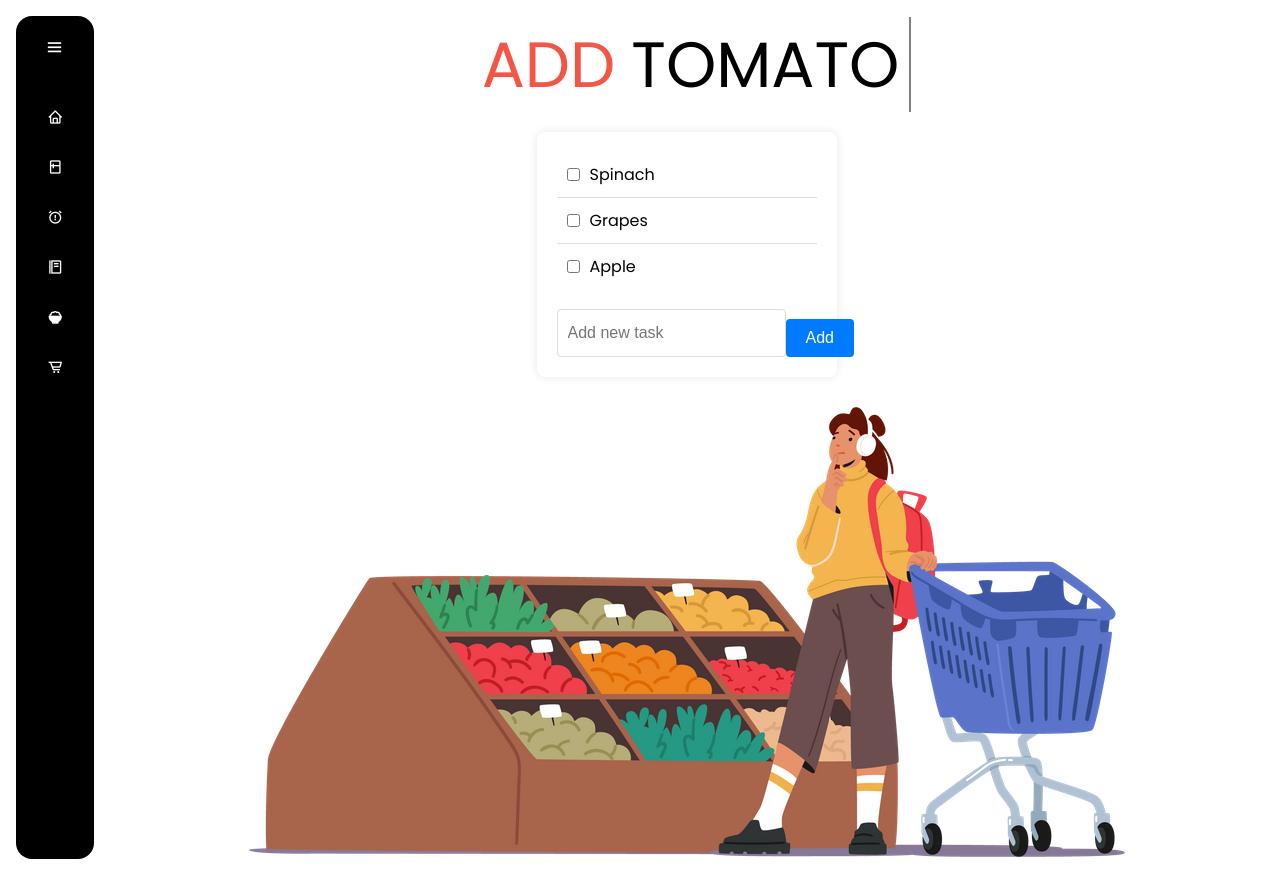
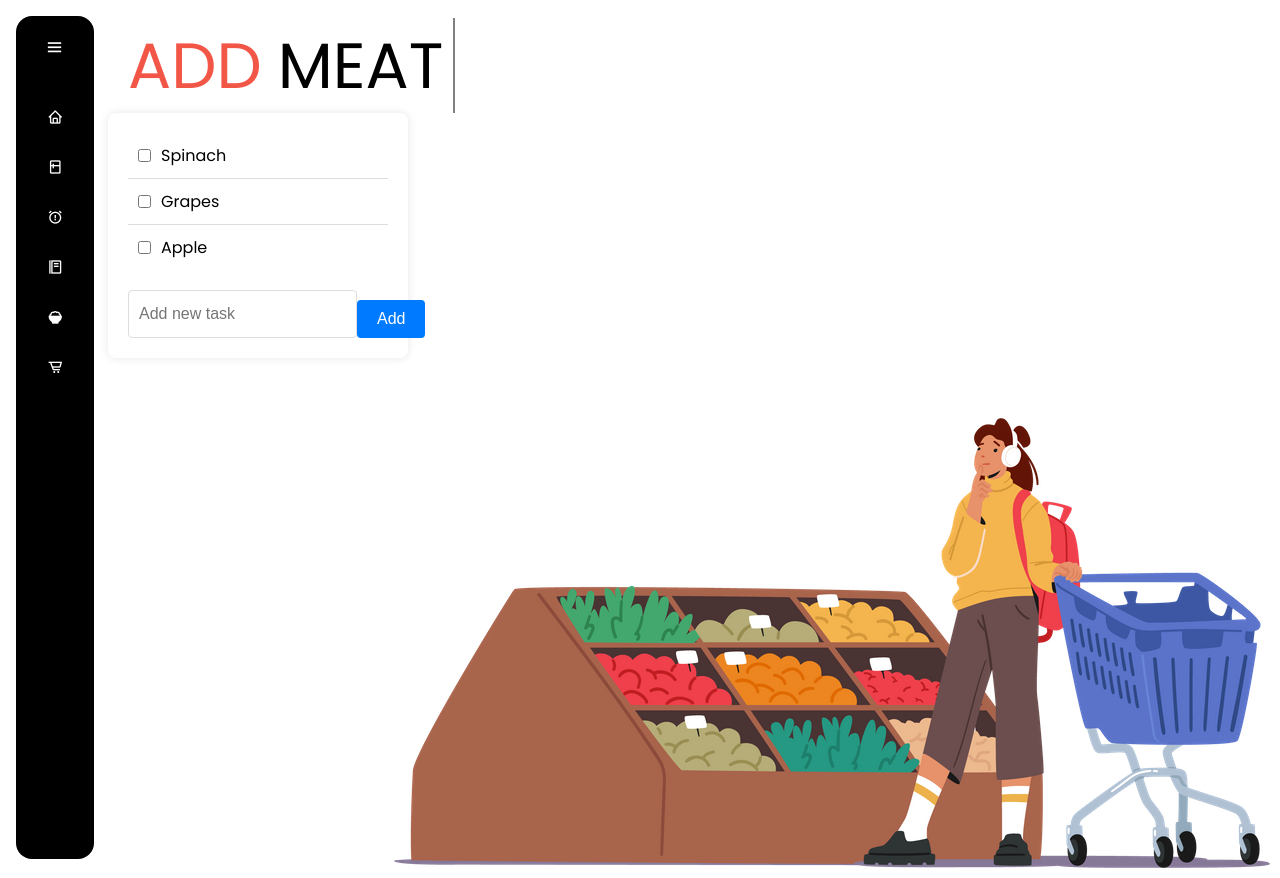
Before and after one commit to kosuri-indu/StockUp, a Flask app: page /shop-smart in a window 1280 px wide. Run offline with Flask 3, Linux system fonts and the light colour scheme; some web fonts are replaced.

Commit message:
shop css fixed

```diff
--- a/frontend/static/css/features.css
+++ b/frontend/static/css/features.css
@@ -153,9 +153,8 @@
     font-family: 'Poppins';
     font-size: 5vw;
     display: flex;
-    align-items: center; /* Center align the content vertically */
+    align-items: flex-start;
     padding-left: 20px;
-    height: auto; /* Ensure the container height adjusts to the content */
 }
 
 .constant {
@@ -166,6 +165,7 @@
 
 
 .typing {
+    display: inline-block;
     border-right: 2px solid grey;
     white-space: nowrap;
     overflow: hidden;
@@ -183,35 +183,37 @@
     animation: blink 1s step-end infinite;
 }
 
-@media (max-width: 600px) {
+@media (max-width: 850px) {
     .text-container {
-        font-size: 12vw; /* Larger font size for smaller screens */
+        font-size: 55.75px; /* Larger font size for smaller screens */
     }
 }
 
-.pagecontent {
-    display: flex;
-    flex-direction: column;
-    align-items: center; /* Center align content horizontally */
-    justify-content: center; /* Center align content vertically */
-    /* position: relative; */ /* Remove this if it’s causing issues */
-    padding: 20px; /* Add padding if needed */
+@media (max-width: 470px) {
+    .text-container {
+        font-size: 8vw; /* Larger font size for smaller screens */
+    }
 }
 
+
+
 .image {
+    position: absolute; /* Change from fixed to absolute */
+    padding-left: 50px;
+    bottom: 0;
+    right: 0;
     margin: 10px;
-    max-width: 100%; /* Ensure the image is responsive */
-    height: auto; /* Maintain aspect ratio */
+    max-width: 100%; /* Ensure the image does not overflow the container */
+    max-height: 100%; /* Ensure the image fits within the height */
 }
+
 
 .todo-container {
     background-color: #fff;
     border-radius: 8px;
     box-shadow: 0 0 10px rgba(0, 0, 0, 0.1);
-    width: 80%; /* Make the todo container responsive */
-    max-width: 300px;
+    width: 300px;
     padding: 20px;
-    margin: 20px auto; /* Add margin for spacing */
 }
 
 .todo-list {
--- a/frontend/templates/shop-smart.html
+++ b/frontend/templates/shop-smart.html
@@ -30,7 +30,7 @@
     <img src="{{ url_for('static', filename='images/shoppingGirl.png') }}" class="image">
 
     <script>
-        const words = ["MILK", "BREAD", "TOMATOES"];
+        const words = ["MILK", "BREAD", "MEAT"];
         let wordIndex = 0;
         let charIndex = 0;
         const typingSpeed = 150;
```
